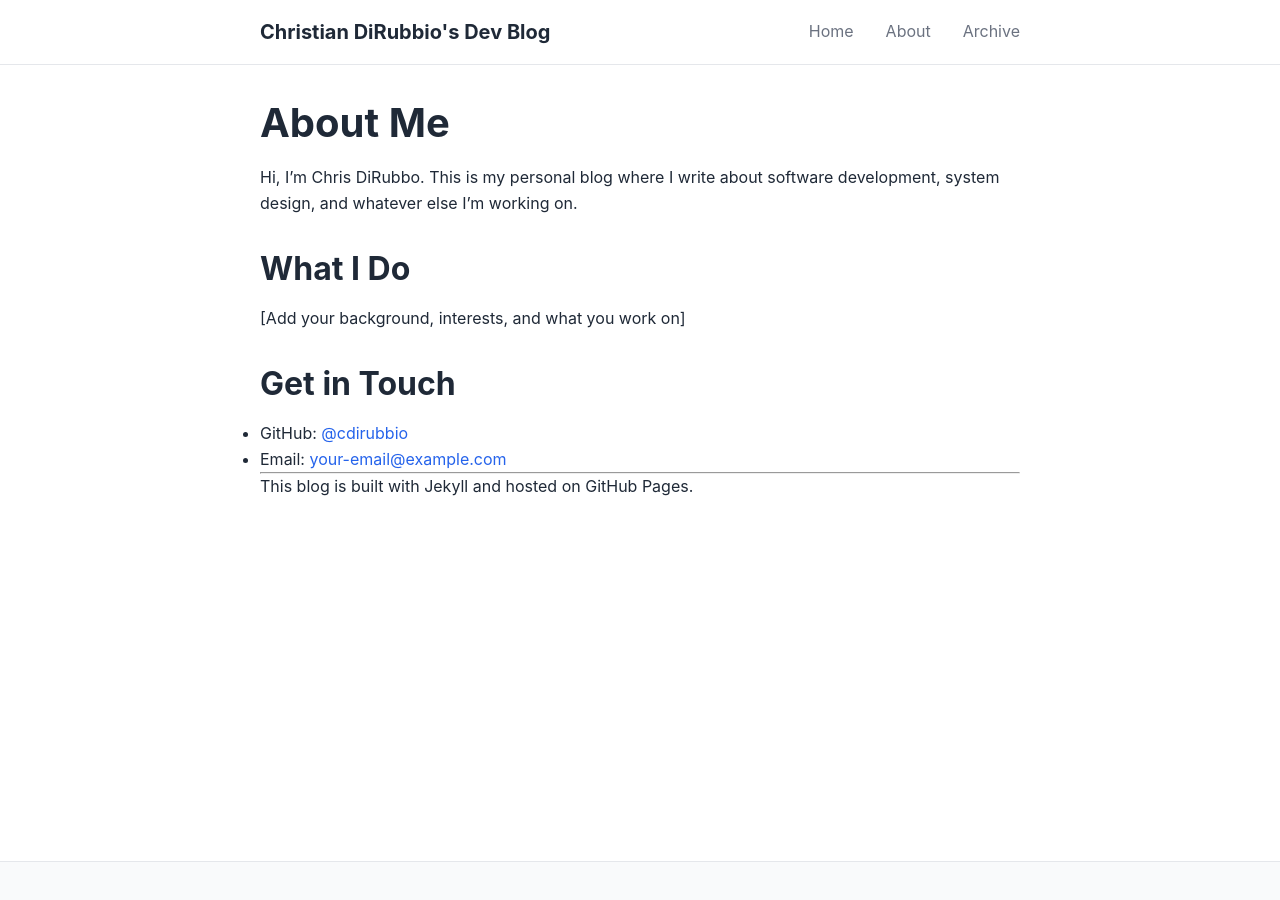
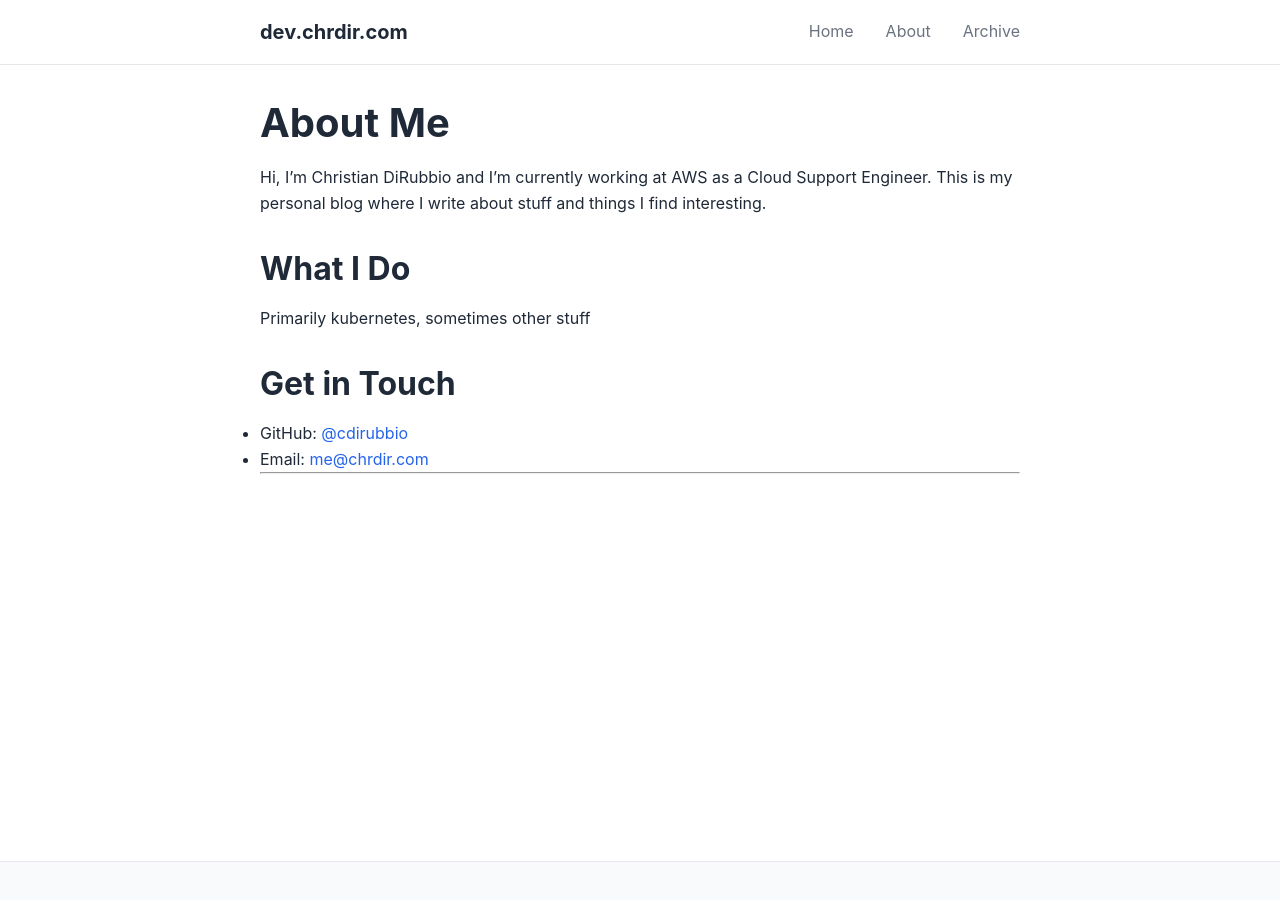
Before and after one commit to cdirubbio/cdirubbio.github.io, a Jekyll site: the page built from about.md, in a window 1280 px wide and 900 px high. Built offline with Jekyll 4.4.1, drawn with Linux system fonts in a browser that asks for light colours; some of the changed text lies outside the part shown.

Commit message:
feat: initial blog setup with Jekyll

```diff
--- a/_config.yml
+++ b/_config.yml
@@ -1,12 +1,12 @@
 # Site settings
-title: Christian DiRubbio's Dev Blog
+title: dev.chrdir.com
 description: Thoughts on stuff and things
 url: "https://dev.chrdir.com"
 baseurl: ""
 
 # Author
 author:
-  name: Chris DiRubbo
+  name: Christian DiRubbio
   email: me@chrdir.com
 
 # Build settings
--- a/about.md
+++ b/about.md
@@ -6,17 +6,15 @@ permalink: /about/
 
 # About Me
 
-Hi, I'm Chris DiRubbo. This is my personal blog where I write about software development, system design, and whatever else I'm working on.
+Hi, I'm Christian DiRubbio and I'm currently working at AWS as a Cloud Support Engineer. This is my personal blog where I write about stuff and things I find interesting.
 
 ## What I Do
 
-[Add your background, interests, and what you work on]
+Primarily kubernetes, sometimes other stuff
 
 ## Get in Touch
 
 - GitHub: [@cdirubbio](https://github.com/cdirubbio)
-- Email: [your-email@example.com](mailto:your-email@example.com)
+- Email: [me@chrdir.com](mailto:me@chrdir.com)
 
 ---
-
-This blog is built with Jekyll and hosted on GitHub Pages.
```
